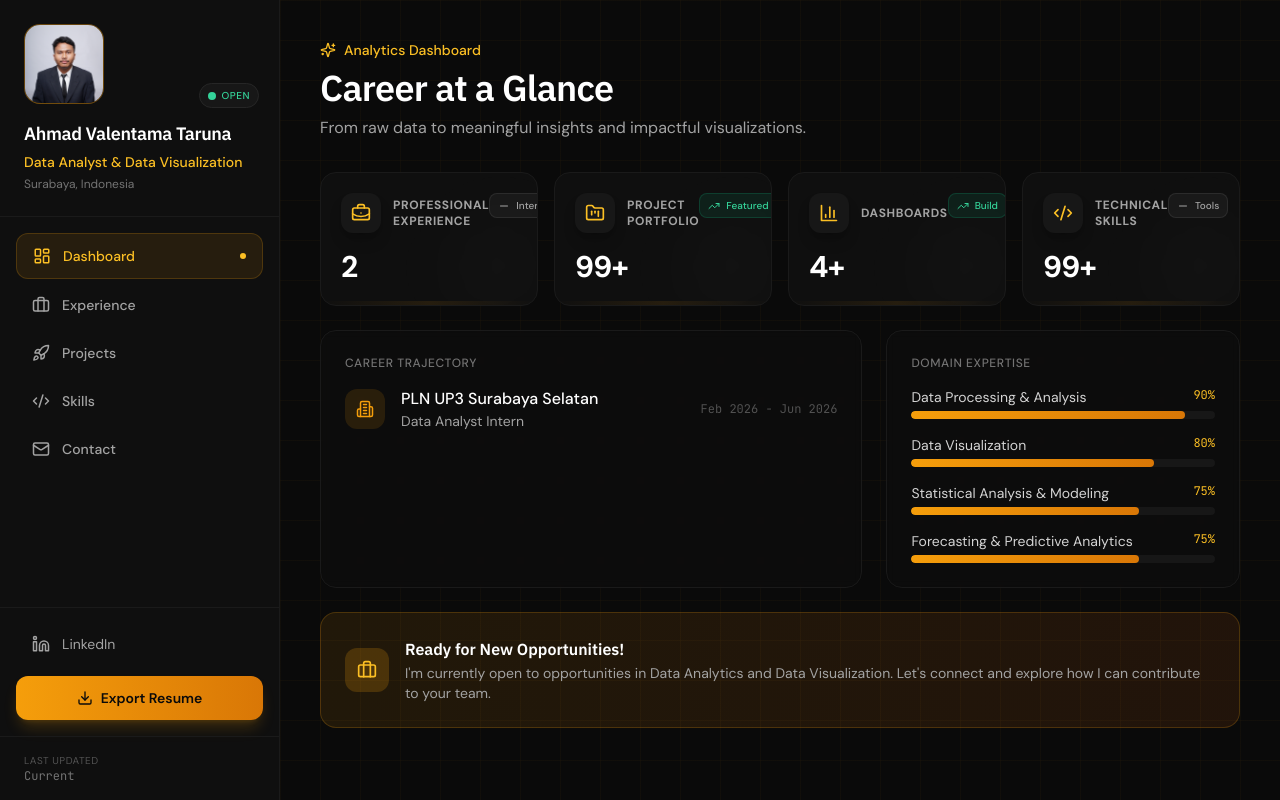
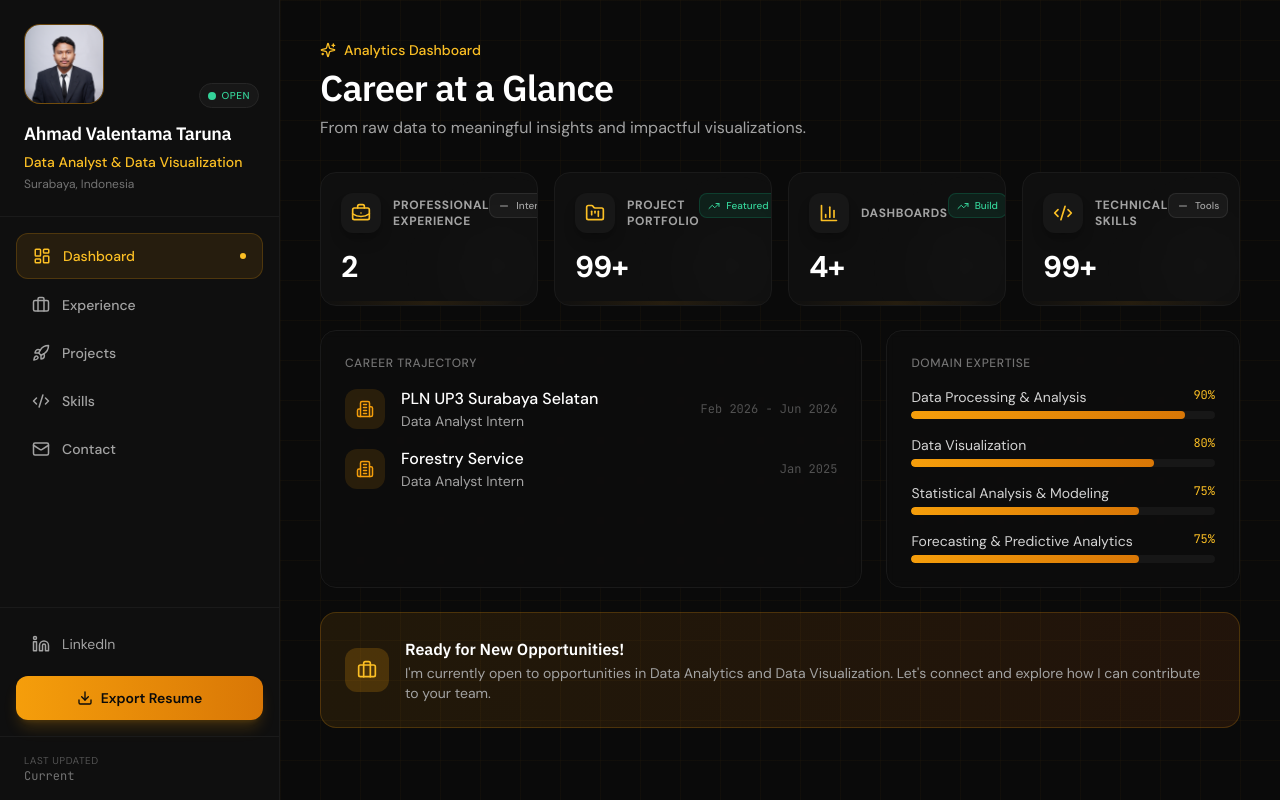
Before and after one commit to Lenv9000/Portofolio-Lenv, a Next.js app: page / in a window 1280 px wide. Built offline with nearby package versions, Linux system fonts and the light colour scheme; a web font is replaced by a local one.

Commit message:
Update userConfig.js

```diff
--- a/userConfig.js
+++ b/userConfig.js
@@ -100,6 +100,21 @@ export const userData = {
         "Developed an internal web-based inventory management application with three user roles to streamline data entry and support structured inventory management within the division."
       ]
     },
+    {
+      company: "Forestry Service",   // Company Name
+      role: "Data Analyst Intern", // Your Job Title
+      period: "Jan 2025",     // Dates (e.g., "Jan 2023 - Present" or "2020 - 2022")
+      current: false,                // Set to true if you still work here (adds a glowing dot)
+      color: "#f59e0b",             // Hex code for the bar color (Amber: #f59e0b, Blue: #3b82f6, Pink: #ec4899)
+      location: "Sidoarjo, Indonesia", // City/Location
+
+      // Detailed bullet points for this job
+      achievements: [
+        "Processed, cleaned, and analyzed raw timber and non-timber forest production data to support forestry sector performance monitoring and data-driven evaluation.",
+        "Collaborated with a team to design and develop a Streamlit-based web application for data input and collection."
+      ]
+    },
+
 
   ],
 
```
